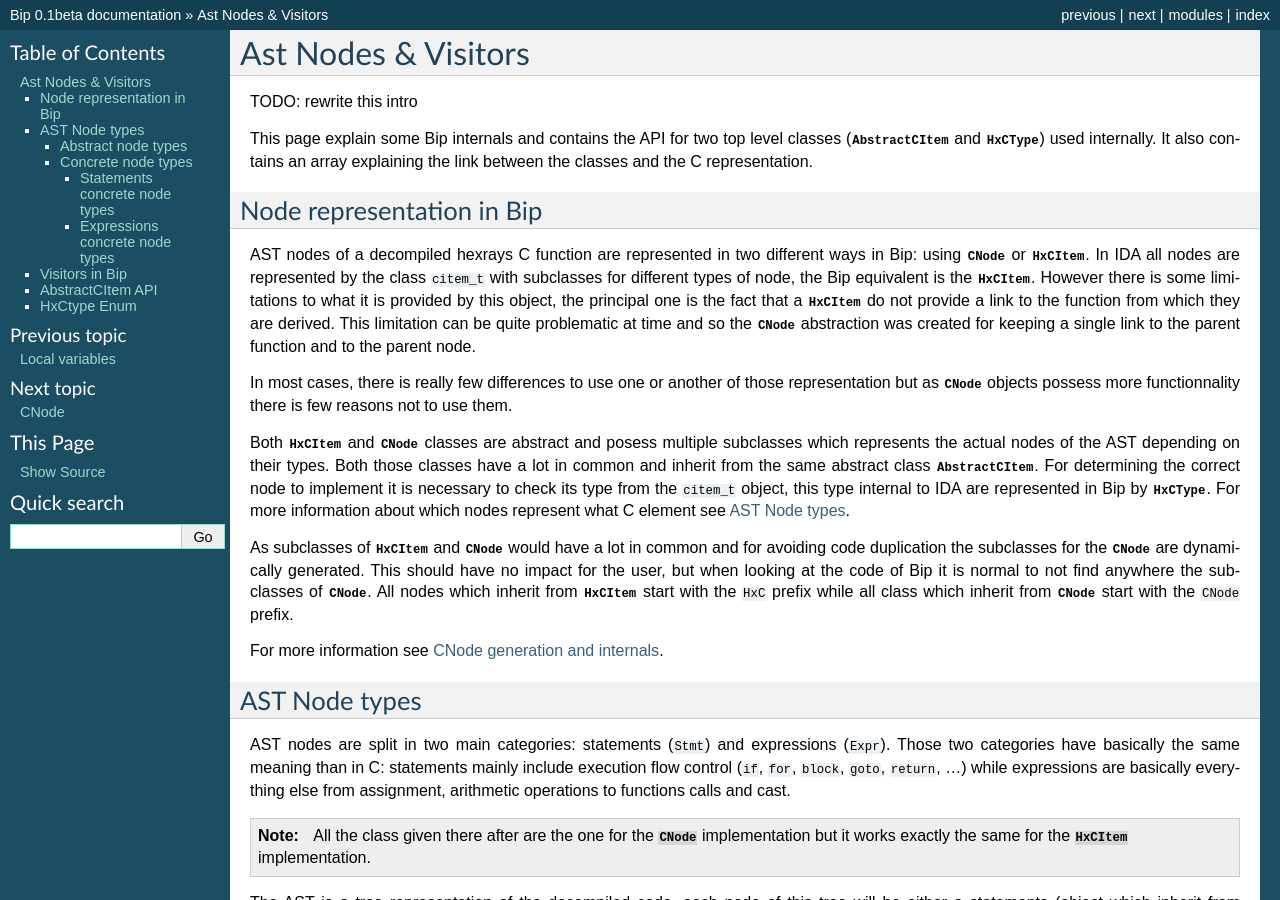
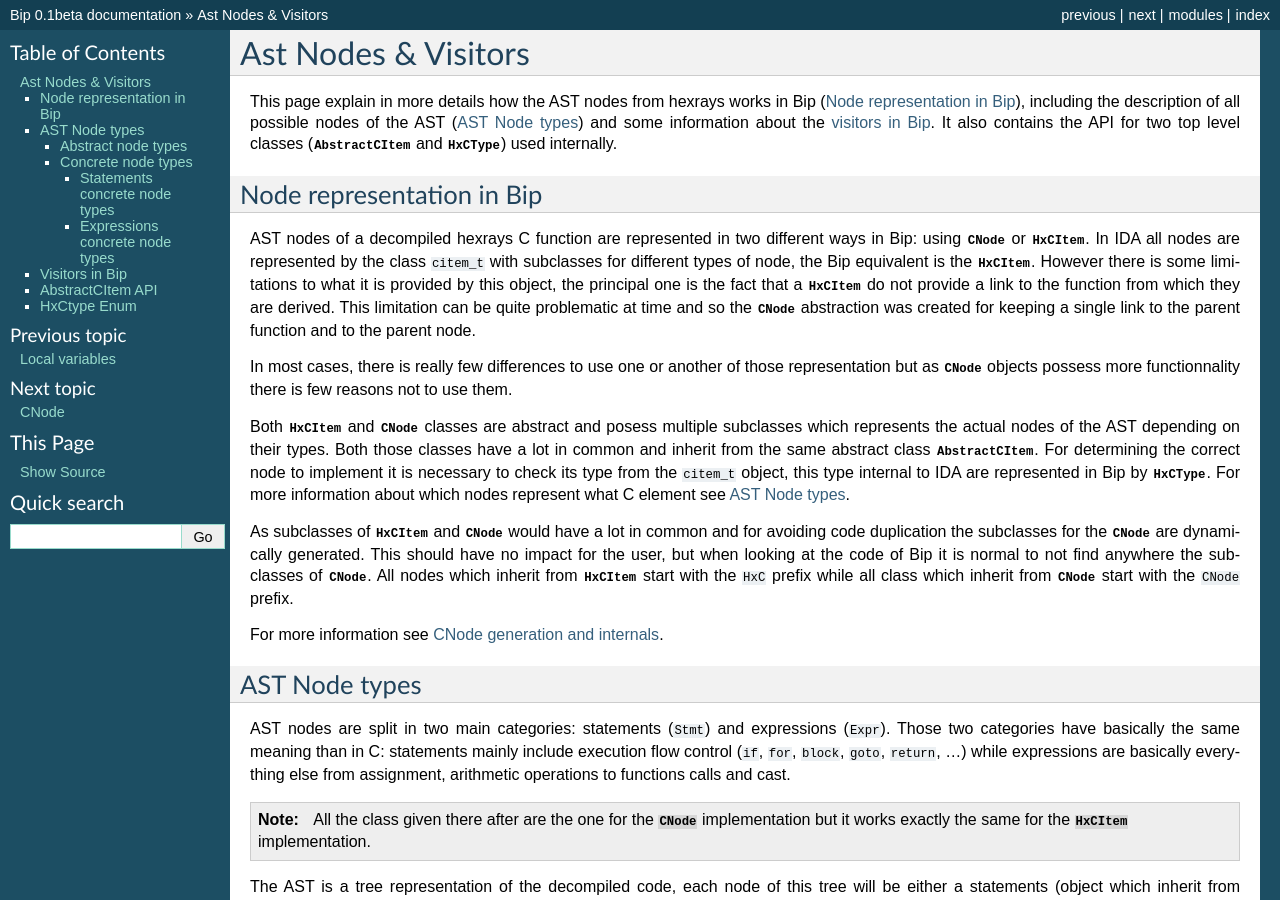
Before and after one commit to synacktiv/bip, a Sphinx documentation site: the page built from doc/hexrays/astnodes.rst, in a window 1280 px wide and 900 px high. Built offline with Sphinx 7.4.7, drawn with Linux system fonts in a browser that asks for light colours; formulas are drawn with MathJax 3.

Commit message:
doc: rewrite intro of hexrays/astnodes.rst

```diff
--- a/doc/hexrays/astnodes.rst
+++ b/doc/hexrays/astnodes.rst
@@ -5,12 +5,13 @@
 
 .. module:: bip.hexrays
 
-TODO: rewrite this intro
 
-This page explain some Bip internals and contains the API for two top level
-classes (:class:`~bip.hexrays.AbstractCItem` and
-:class:`~bip.hexrays.HxCType`) used internally. It also contains an array
-explaining the link between the classes and the C representation.
+This page explain in more details how the AST nodes from hexrays works in
+Bip (`Node representation in Bip`_), including the description of all possible
+nodes of the AST (`AST Node types`_) and some information about
+the `visitors in Bip`_. It also contains the API for two top level classes
+(:class:`~bip.hexrays.AbstractCItem` and :class:`~bip.hexrays.HxCType`) used
+internally.
 
 Node representation in Bip
 ==========================
```
